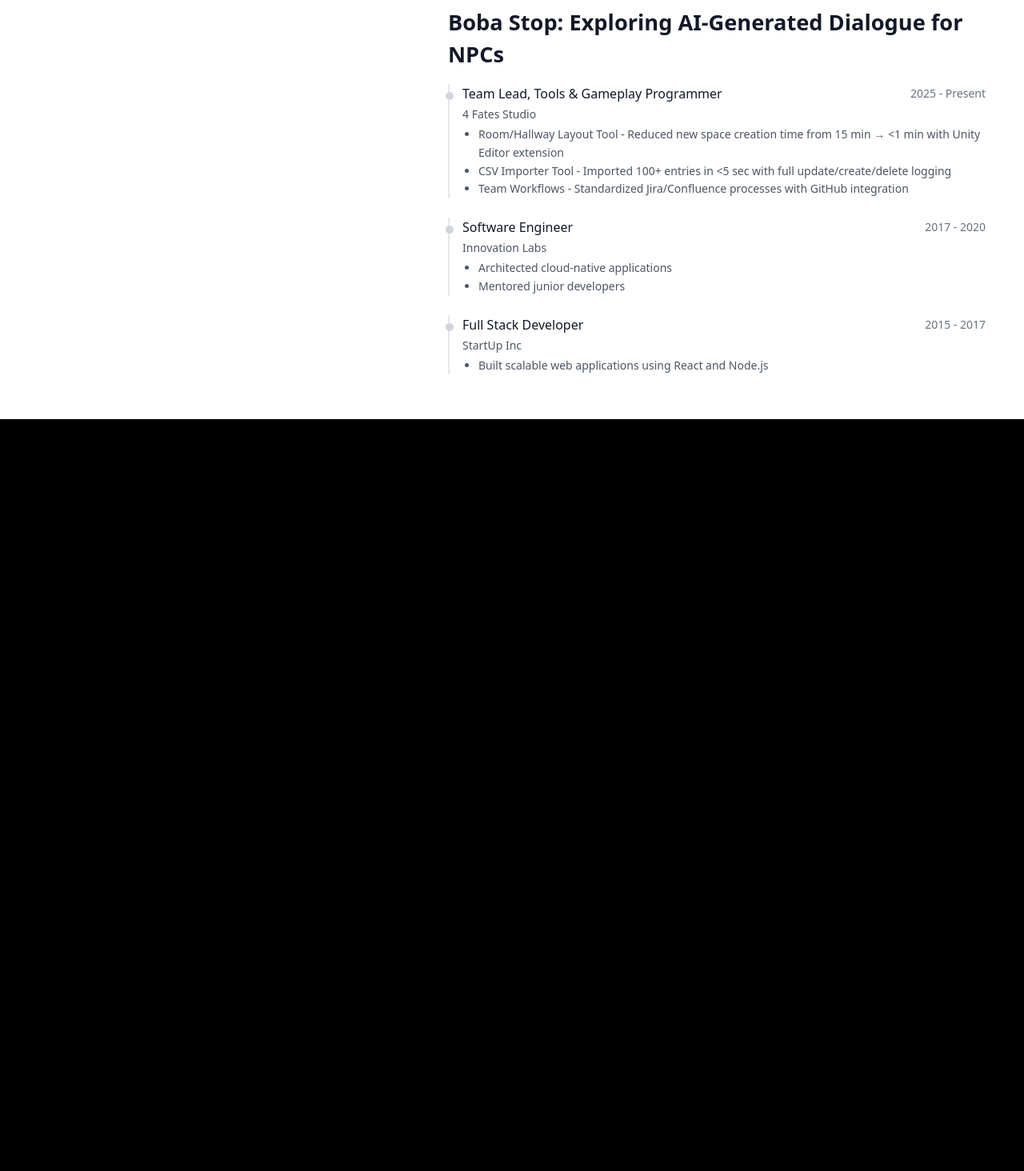
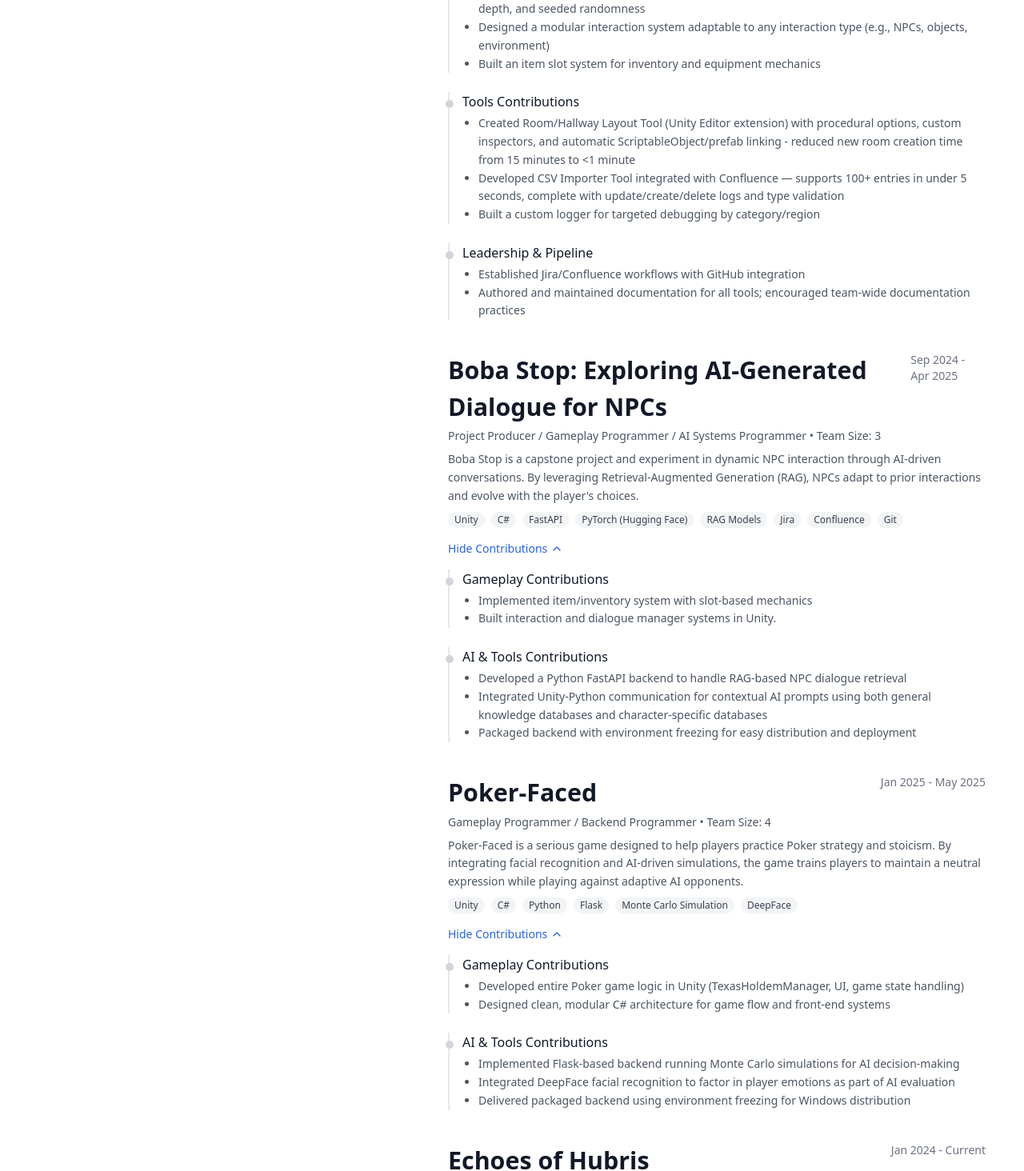
Before and after one commit to cliwanag07/chris.liwanag, a Next.js app: page / in a window 1280 px wide. Shown: the part 955-2419 px from the top of the page at 80% size. Before the commit the page ends 1479 px from the top, so only its background shows below. Built offline with nearby package versions, Linux system fonts and the light colour scheme.

Commit message:
project section established

```diff
--- a/app/components/ProjectSection.tsx
+++ b/app/components/ProjectSection.tsx
@@ -1,92 +1,173 @@
+"use client";
+
+import { useState } from 'react';
+import { ChevronDown, ChevronUp } from 'lucide-react';
 
 const projectWardenContributions = [
 	{
-		role: 'Gameplay Developer',
-		company: 'Game Studio Alpha',
-		period: '2022 - Present',
+		contribution: 'Gameplay Contributions',
 		highlights: [
-			'Implemented core gameplay systems',
-			'Collaborated with designers to prototype new mechanics',
+			'Implemented procedural labyrinth generation system with configurable room counts, hallway depth, and seeded randomness',
+			'Designed a modular interaction system adaptable to any interaction type (e.g., NPCs, objects, environment)',
+			'Built an item slot system for inventory and equipment mechanics',
 		],
 	},
 	{
-		role: 'Junior Gameplay Programmer',
-		company: 'Indie Games Co.',
-		period: '2020 - 2022',
+		contribution: 'Tools Contributions',
 		highlights: [
-			'Developed player controls and AI behaviors',
-			'Optimized game performance',
+			'Created Room/Hallway Layout Tool (Unity Editor extension) with procedural options, custom inspectors, and automatic ScriptableObject/prefab linking - reduced new room creation time from 15 minutes to <1 minute',
+			'Developed CSV Importer Tool integrated with Confluence — supports 100+ entries in under 5 seconds, complete with update/create/delete logs and type validation',
+			'Built a custom logger for targeted debugging by category/region'
+		],
+	},
+	{
+		contribution: 'Leadership & Pipeline',
+		highlights: [
+			'Established Jira/Confluence workflows with GitHub integration',
+			'Authored and maintained documentation for all tools; encouraged team-wide documentation practices',
+		],
+	}
+];
+
+const bobaStopContributions = [
+	{
+		contribution: 'Gameplay Contributions',
+		highlights: [
+			'Implemented item/inventory system with slot-based mechanics',
+			'Built interaction and dialogue manager systems in Unity.',
+		],
+	},
+	{
+		contribution: 'AI & Tools Contributions',
+		highlights: [
+			'Developed a Python FastAPI backend to handle RAG-based NPC dialogue retrieval',
+			'Integrated Unity-Python communication for contextual AI prompts using both general knowledge databases and character-specific databases',
+			'Packaged backend with environment freezing for easy distribution and deployment'
 		],
 	},
 ];
 
-const bobaStopContributions = [
+const pokerFacedContributions = [
 	{
-		role: 'Team Lead, Tools & Gameplay Programmer',
-		company: '4 Fates Studio',
-		period: '2025 - Present',
+		contribution: 'Gameplay Contributions',
 		highlights: [
-			'Room/Hallway Layout Tool - Reduced new space creation time from 15 min → <1 min with Unity Editor extension',
-			'CSV Importer Tool - Imported 100+ entries in <5 sec with full update/create/delete logging',
-			'Team Workflows - Standardized Jira/Confluence processes with GitHub integration',
+			'Developed entire Poker game logic in Unity (TexasHoldemManager, UI, game state handling)',
+			'Designed clean, modular C# architecture for game flow and front-end systems',
 		],
 	},
 	{
-		role: 'Software Engineer',
-		company: 'Innovation Labs',
-		period: '2017 - 2020',
+		contribution: 'AI & Tools Contributions',
 		highlights: [
-			'Architected cloud-native applications',
-			'Mentored junior developers',
+			'Implemented Flask-based backend running Monte Carlo simulations for AI decision-making',
+			'Integrated DeepFace facial recognition to factor in player emotions as part of AI evaluation',
+			'Delivered packaged backend using environment freezing for Windows distribution'
+		],
+	}
+]
+
+const echoesOfHubrisContributions = [
+	{
+		contribution: 'Gameplay Contributions',
+		highlights: [
+			'Implemented inventory system with stacking, max stacks, and slot management',
+			'Designed and programmed enemy and boss AI, including combat behaviors',
+			'Built character movement and abilities (mobility skills, combat interactions)'
 		],
 	},
 	{
-		role: 'Full Stack Developer',
-		company: 'StartUp Inc',
-		period: '2015 - 2017',
+		contribution: 'Leadership & Pipeline',
 		highlights: [
-			'Built scalable web applications using React and Node.js',
+			'Directed a team of 6 through core gameplay development using Agile practices',
+			'Balanced both technical implementation (C++/Blueprints) and team management',
 		],
-	},
-];
+	}
+]
 
 type Contribution = {
-	role: string;
-	company: string;
-	period: string;
+	contribution: string;
 	highlights: string[];
 };
 
+type ProjectOverview = {
+	name: string;
+	role: string;
+	period: string;
+	teamSize: string;
+	overview: string;
+	tech: string[];
+};
+
 type ProjectProps = {
-	title: string;
+	overview: ProjectOverview;
 	contributions: Contribution[];
 };
 
-const ContributionList = ({ title, contributions }: ProjectProps) => (
+const ProjectOverviewBlock = ({ overview }: { overview: ProjectOverview }) => (
+	<div className="mb-4">
+		<div className="flex flex-col md:flex-row md:items-start md:justify-between">
+			<h3
+				className="font-semibold text-gray-900 dark:text-white text-center md:text-left"
+				style={{ fontSize: 'clamp(1.3rem, 2.5vw, 1.9rem)' }}
+			>
+				{overview.name}
+			</h3>
+			<span className="text-sm text-gray-500 dark:text-gray-400 mt-1 md:mt-0">
+				{overview.period}
+			</span>
+		</div>
+		<p className="text-sm font-medium text-gray-600 dark:text-gray-300 mt-1">
+			{overview.role} • Team Size: {overview.teamSize}
+		</p>
+		<p className="text-sm text-gray-600 dark:text-gray-400 mt-2 leading-relaxed">
+			{overview.overview}
+		</p>
+		<div className="flex flex-wrap gap-2 mt-2">
+			{overview.tech.map((tag) => (
+				<span
+					key={tag}
+					className="px-2 py-0.5 rounded-full text-xs font-medium bg-gray-100 dark:bg-gray-800 text-gray-700 dark:text-gray-300"
+				>
+					{tag}
+				</span>
+			))}
+		</div>
+	</div>
+);
+
+const ContributionList = ({ overview, contributions }: ProjectProps) => {
+	const [open, setOpen] = useState(true);
+
+	return (
 		<div>
-		<h3
-			className="font-semibold text-gray-900 dark:text-white text-center md:text-left mt-2 mb-4"
-			style={{ fontSize: 'clamp(1.15rem, 2.2vw, 1.7rem)' }}
+			<ProjectOverviewBlock overview={overview} />
+
+			{/* Toggle Button */}
+			<button
+				onClick={() => setOpen((prev) => !prev)}
+				className="flex items-center gap-1 text-sm font-medium text-blue-600 dark:text-blue-400 hover:underline"
 			>
-			{title}
-		</h3>
-		<div className="flex flex-col gap-6">
+				{open ? (
+					<>
+						Hide Contributions <ChevronUp size={16} />
+					</>
+				) : (
+					<>
+						Show Contributions <ChevronDown size={16} />
+					</>
+				)}
+			</button>
+
+			{/* Collapsible Contributions */}
+			{open && (
+				<div className="flex flex-col gap-6 mt-4">
 					{contributions.map((contr) => (
-				<div key={contr.company + contr.period} className="relative">
+						<div key={contr.contribution + contr.highlights} className="relative">
 							<div className="relative pl-4 border-l-2 border-gray-200 dark:border-gray-700">
 								<div className="absolute -left-[5px] top-[10px] h-2.5 w-2.5 rounded-full bg-gray-300 dark:bg-gray-600" />
 								<div className="space-y-1">
-							<div className="flex flex-col md:flex-row md:items-center md:justify-between">
 									<h4 className="text-md font-medium text-gray-900 dark:text-white">
-									{contr.role}
+										{contr.contribution}
 									</h4>
-								<span className="text-sm text-gray-500 dark:text-gray-400">
-									{contr.period}
-								</span>
-							</div>
-							<p className="text-sm font-medium text-gray-600 dark:text-gray-300">
-								{contr.company}
-							</p>
 									<ul className="list-disc ml-5 text-sm text-gray-600 dark:text-gray-400 leading-relaxed">
 										{contr.highlights.map((item, idx) => (
 											<li key={idx}>{item}</li>
@@ -97,13 +178,15 @@ const ContributionList = ({ title, contributions }: ProjectProps) => (
 						</div>
 					))}
 				</div>
+			)}
 		</div>
 	);
+};
 
 const ProjectSection = () => {
 	return (
 		<div className="py-8 bg-white dark:bg-gray-900 px-6">
-			<div className="space-y-6 max-w-4xl mx-auto">
+			<div className="space-y-10 max-w-4xl mx-auto">
 				{/* Overarching Project Title */}
 				<div>
 					<h2
@@ -117,12 +200,52 @@ const ProjectSection = () => {
 
 				{/* Subsections */}
 				<ContributionList
-					title="Project Warden"
+					overview={{
+						name: 'Project Warden',
+						role: 'Team Lead / Tools Programmer / Gameplay Programmer',
+						period: 'May 2025 - Current',
+						teamSize: '8',
+						overview:
+							'Project Warden is an isometric RPG focused on combat, exploration, and social interaction. Players assume the role of an imprisoned apothecary who must brew potions, fight monsters, and navigate a sprawling labyrinth. Live AI-driven NPC dialogue shapes relationships and story outcomes.',
+						tech: ['Unity', 'C#', 'Jira', 'Confluence', 'Git'],
+					}}
 					contributions={projectWardenContributions}
 				/>
 				<ContributionList
-					title="Boba Stop: Exploring AI-Generated Dialogue for NPCs"
+					overview={{
+						name: 'Boba Stop: Exploring AI-Generated Dialogue for NPCs',
+						role: 'Project Producer / Gameplay Programmer / AI Systems Programmer',
+						period: 'Sep 2024 - Apr 2025',
+						teamSize: '3',
+						overview:
+							'Boba Stop is a capstone project and experiment in dynamic NPC interaction through AI-driven conversations. By leveraging Retrieval-Augmented Generation (RAG), NPCs adapt to prior interactions and evolve with the player\'s choices.',
+						tech: ['Unity', 'C#', 'FastAPI', 'PyTorch (Hugging Face)', 'RAG Models', 'Jira', 'Confluence', 'Git'],
+					}}
 					contributions={bobaStopContributions}
+				/>
+				<ContributionList
+					overview={{
+						name: 'Poker-Faced',
+						role: 'Gameplay Programmer / Backend Programmer',
+						period: 'Jan 2025 - May 2025',
+						teamSize: '4',
+						overview:
+							'Poker-Faced is a serious game designed to help players practice Poker strategy and stoicism. By integrating facial recognition and AI-driven simulations, the game trains players to maintain a neutral expression while playing against adaptive AI opponents.',
+						tech: ['Unity', 'C#', 'Python', 'Flask', 'Monte Carlo Simulation', 'DeepFace'],
+					}}
+					contributions={pokerFacedContributions}
+				/>
+				<ContributionList
+					overview={{
+						name: 'Echoes of Hubris',
+						role: 'Team Lead / Gameplay Programmer',
+						period: 'Jan 2024 - Current',
+						teamSize: '6',
+						overview:
+							'Echoes of Hubris is a narrative-driven action Metroidvania set in a mysterious tower. Players control Pride, one of seven immortal Sins, as they ascend through vast environments, fight bosses, and uncover the truth of their existence.',
+						tech: ['Unreal Engine 5', 'C++', 'Jira', 'Confluence', 'Git'],
+					}}
+					contributions={echoesOfHubrisContributions}
 				/>
 			</div>
 		</div>
--- a/package.json
+++ b/package.json
@@ -10,6 +10,7 @@
 	},
 	"dependencies": {
 		"framer-motion": "^12.0.6",
+		"lucide-react": "^0.539.0",
 		"next": "^15.4.1",
 		"react": "^19.0.0",
 		"react-dom": "^19.0.0"
```
Also changed, not shown: 1 other file (tests, documents, lock files or other folders). Lines whose indentation alone changed are shown as unchanged.
